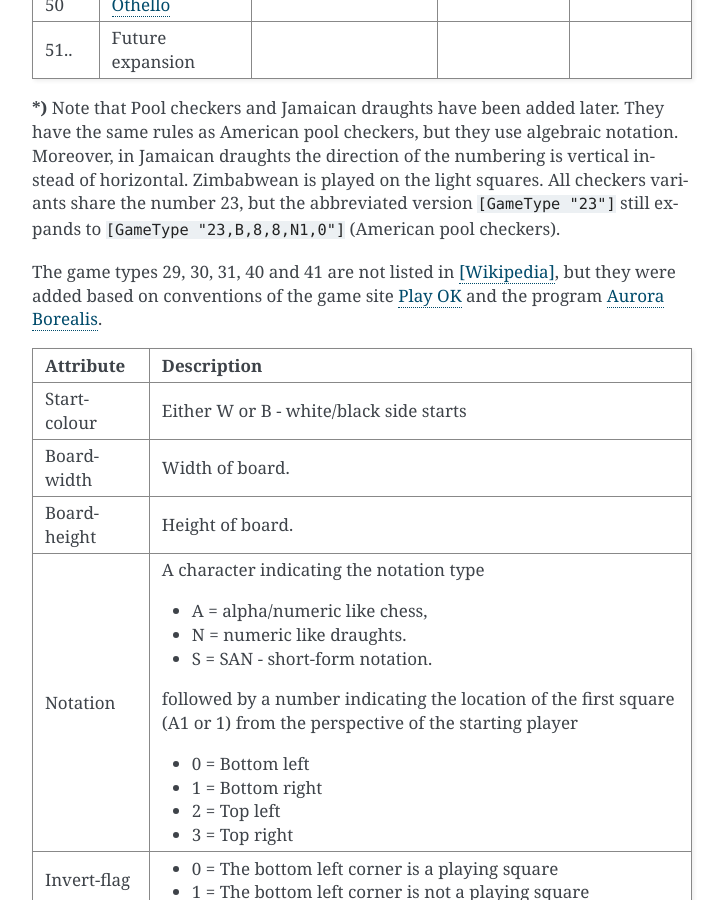
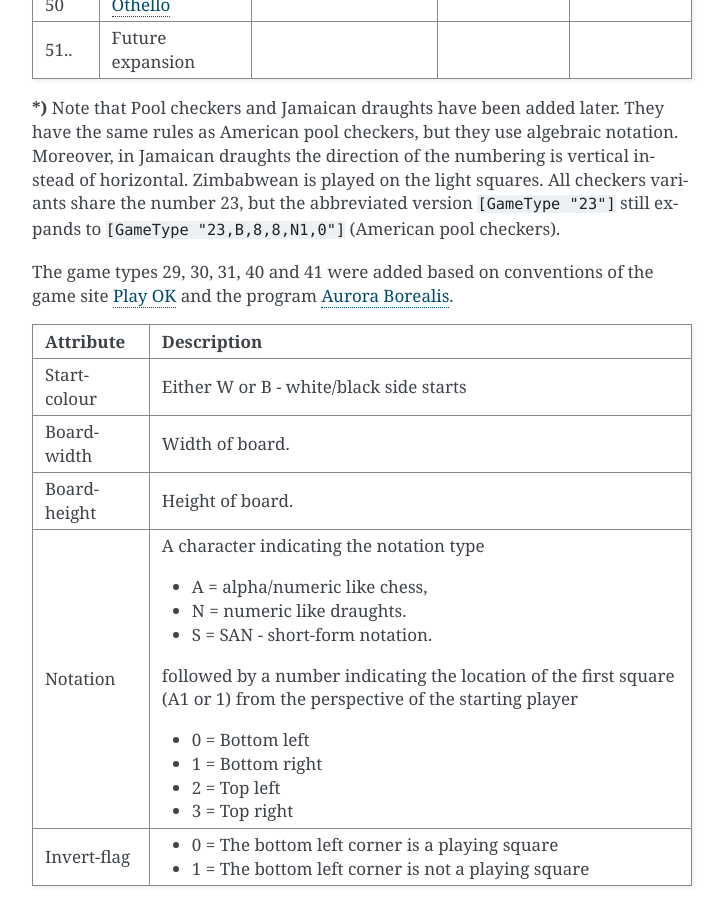
Before and after one commit to wiegerw/pdn, a Sphinx documentation site: the page built from doc/gametype.rst, in a window 1280 px wide and 900 px high, scrolled down 1775 px. Shown: the whole window, without its empty margins (388-1112 px from the left). Built offline with Sphinx 7.4.7, drawn with Linux system fonts in a browser that asks for light colours.

Commit message:
Updated a comment

```diff
--- a/doc/gametype.rst
+++ b/doc/gametype.rst
@@ -78,7 +78,7 @@ numbering is vertical instead of horizontal. Zimbabwean is played on the light s
 All checkers variants share the number 23, but the abbreviated version ``[GameType "23"]``
 still expands to ``[GameType "23,B,8,8,N1,0"]`` (American pool checkers).
 
-The game types 29, 30, 31, 40 and 41 are not listed in [Wikipedia]_, but they were added
+The game types 29, 30, 31, 40 and 41 were added
 based on conventions of the game site `Play OK <http://playok.com>`_ and the
 program `Aurora Borealis <http://aurora.shashki.com/>`_.
 
```
